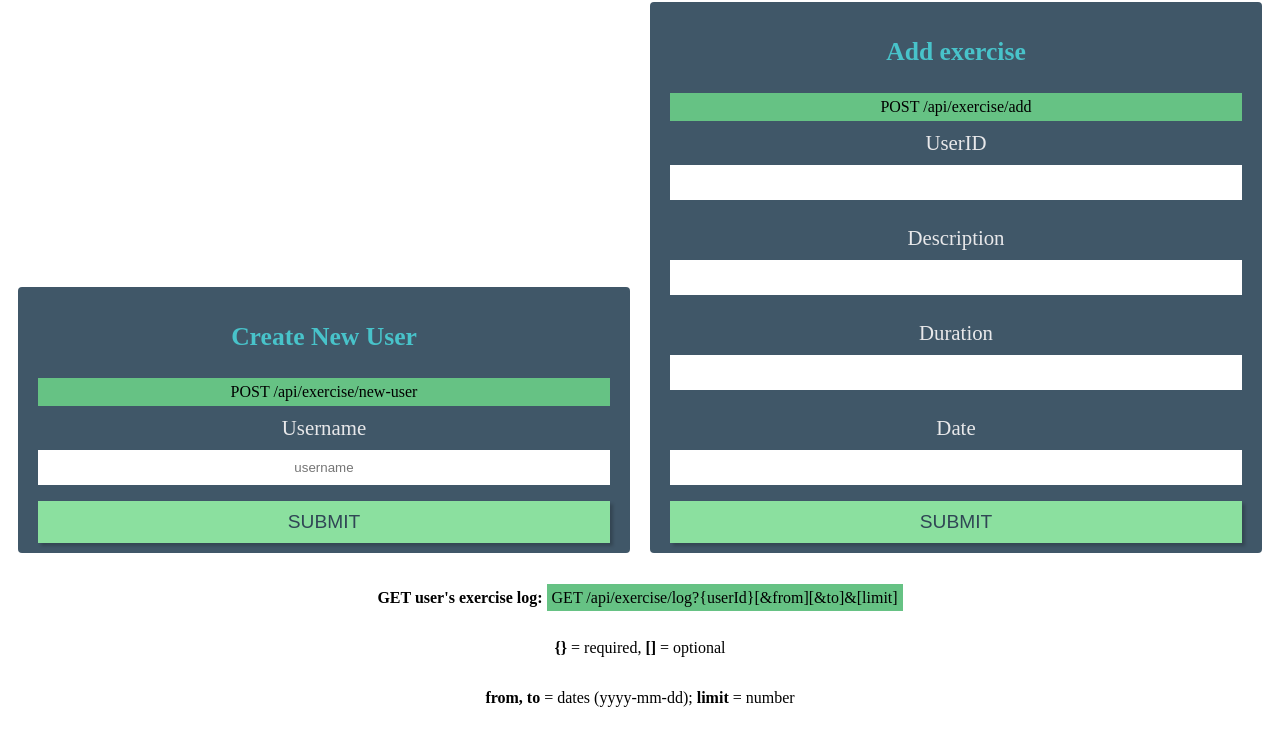
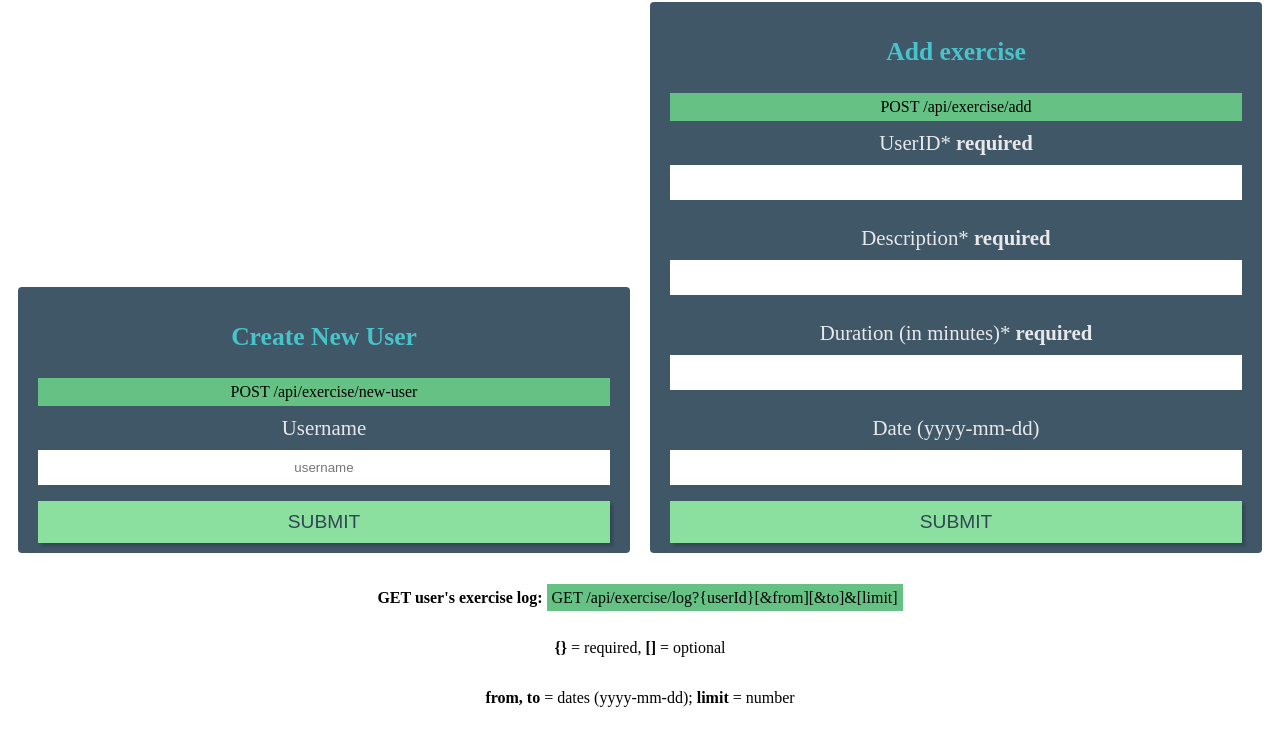
Before and after one commit to hagnerd/exercise-tracker, a website: page views/index.html in a window 1280 px wide. Shown: the part 86-817 px from the top of the page. Drawn offline with Linux system fonts and the light colour scheme; files that its build step writes are made by us from their sources.

Commit message:
Update view to have required input fields

```diff
--- a/views/index.html
+++ b/views/index.html
@@ -35,13 +35,19 @@
         </h3>
         <span class="highlight">POST /api/exercise/add</span>
 
-        <label for="exercise-userid-input">UserID</label>
-        <input id="exercise-userid-input" name="userid" type="text" />
-        <label for="exercise-description-input">Description</label>
-        <input id="exercise-description-input" name="description" type="text" />
-        <label for="exercise-duration-input">Duration</label>
-        <input id="exercise-duration-input" name="duration" type="text" />
-        <label for="exercise-date-input">Date</label>
+        <label for="exercise-userid-input">UserID*
+          <span class="bold">required</span>
+        </label>
+        <input id="exercise-userid-input" name="userid" type="text" required />
+        <label for="exercise-description-input">Description*
+          <span class="bold">required</span>
+        </label>
+        <input id="exercise-description-input" name="description" type="text" required />
+        <label for="exercise-duration-input">Duration (in minutes)*
+          <span class="bold">required</span>
+        </label>
+        <input id="exercise-duration-input" name="duration" type="text" required />
+        <label for="exercise-date-input">Date (yyyy-mm-dd)</label>
         <input id="exercise-date-input" name="date" type="text" />
         <button type="submit">Submit</button>
       </form>
```
